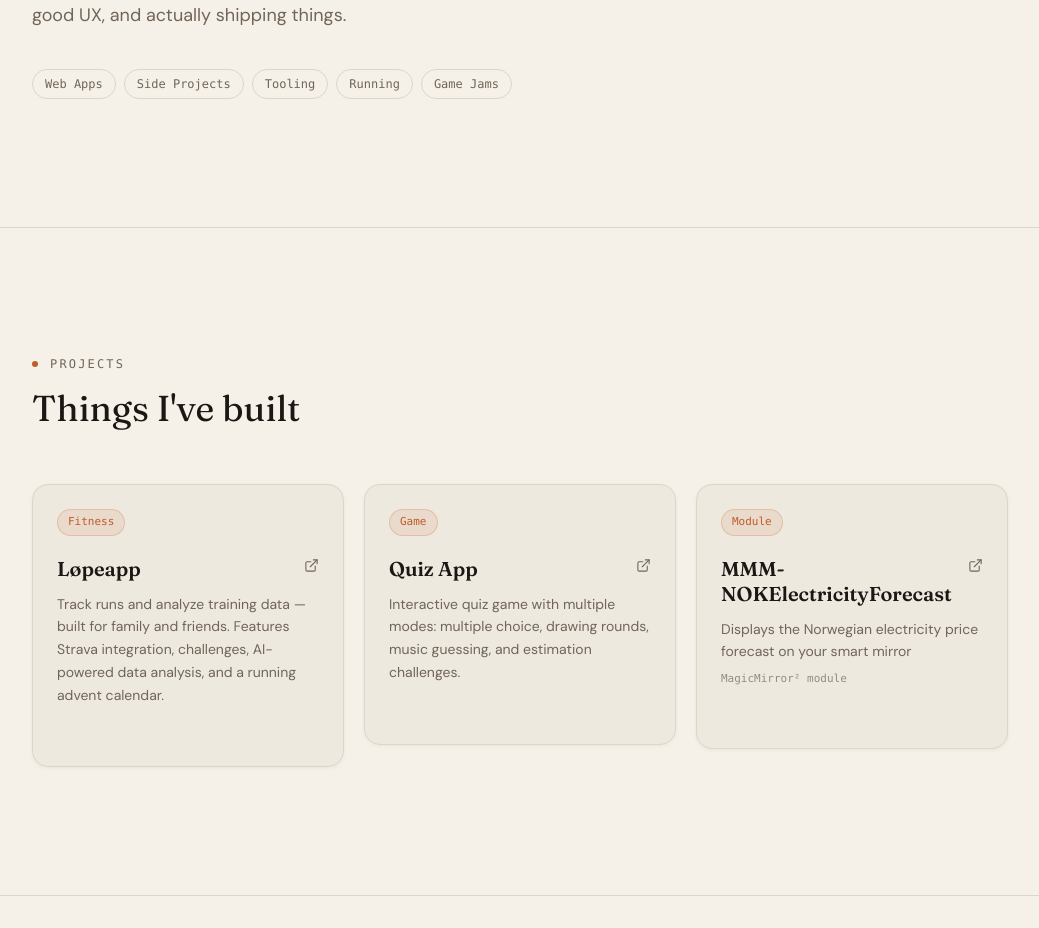
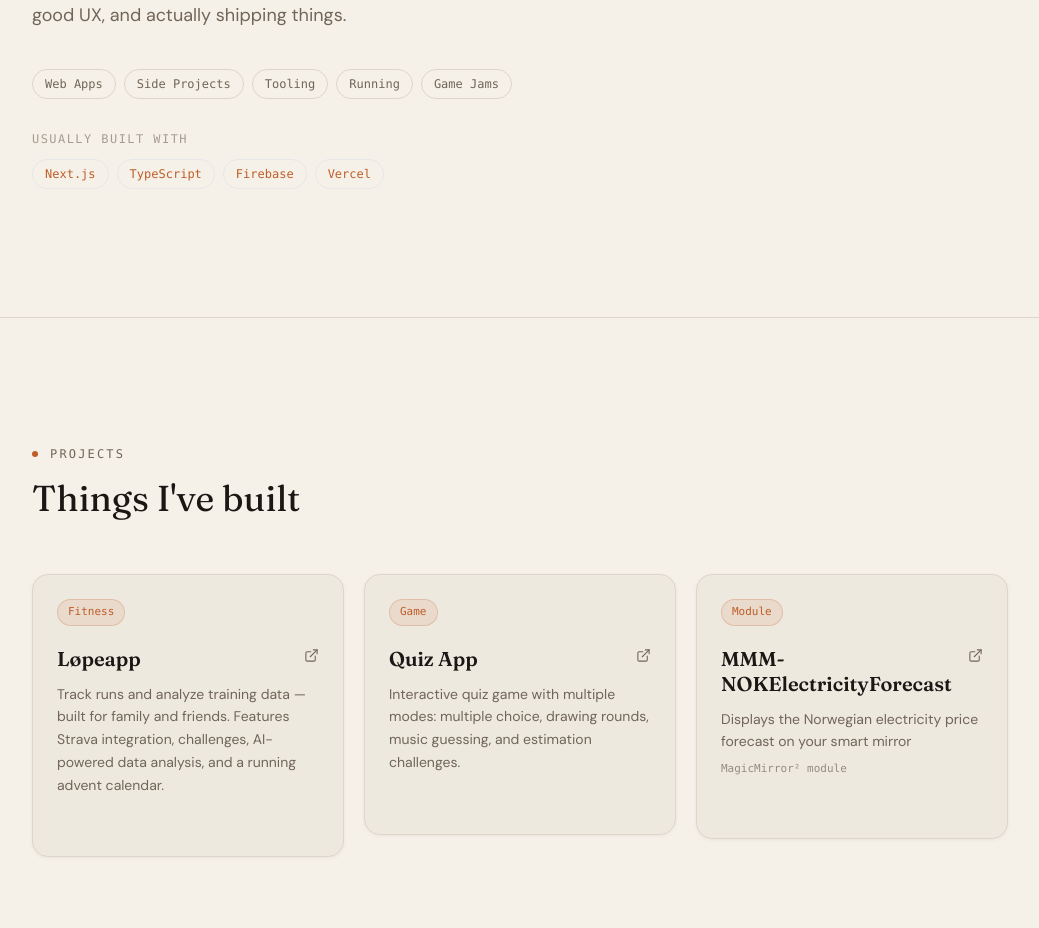
Before and after one commit to AndreasHagman/hagman-home-page, a Next.js app: page / in a window 1280 px wide. Shown: the part 1146-2074 px from the top of the page, without its empty margins (120-1159 px from the left). Built offline with nearby package versions, Linux system fonts and the light colour scheme.

Commit message:
app tooling information

```diff
--- a/components/About.tsx
+++ b/components/About.tsx
@@ -1,6 +1,7 @@
 import ScrollFade from './ScrollFade'
 
 const interests = ['Web Apps', 'Side Projects', 'Tooling', 'Running', 'Game Jams']
+const stack = ['Next.js', 'TypeScript', 'Firebase', 'Vercel']
 
 export default function About() {
   return (
@@ -46,6 +47,20 @@ export default function About() {
               </span>
             ))}
           </div>
+
+          <p className="text-xs font-mono text-muted mt-8 mb-3 tracking-[0.12em] uppercase opacity-60">
+            Usually built with
+          </p>
+          <div className="flex flex-wrap gap-2">
+            {stack.map((item) => (
+              <span
+                key={item}
+                className="px-3 py-1.5 text-xs font-mono text-accent border border-accent/30 rounded-full cursor-default select-none"
+              >
+                {item}
+              </span>
+            ))}
+          </div>
         </ScrollFade>
       </div>
     </section>
```
